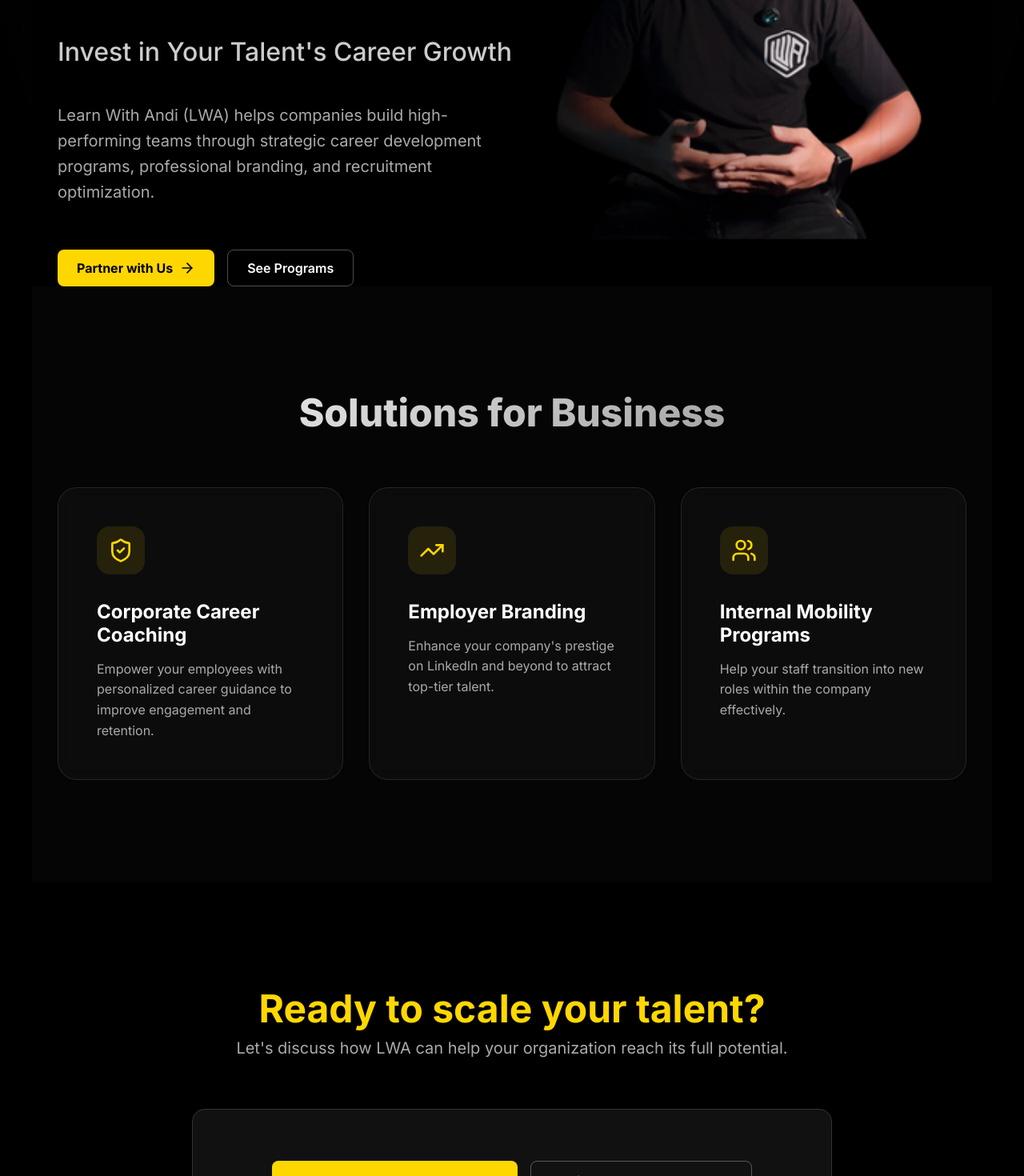
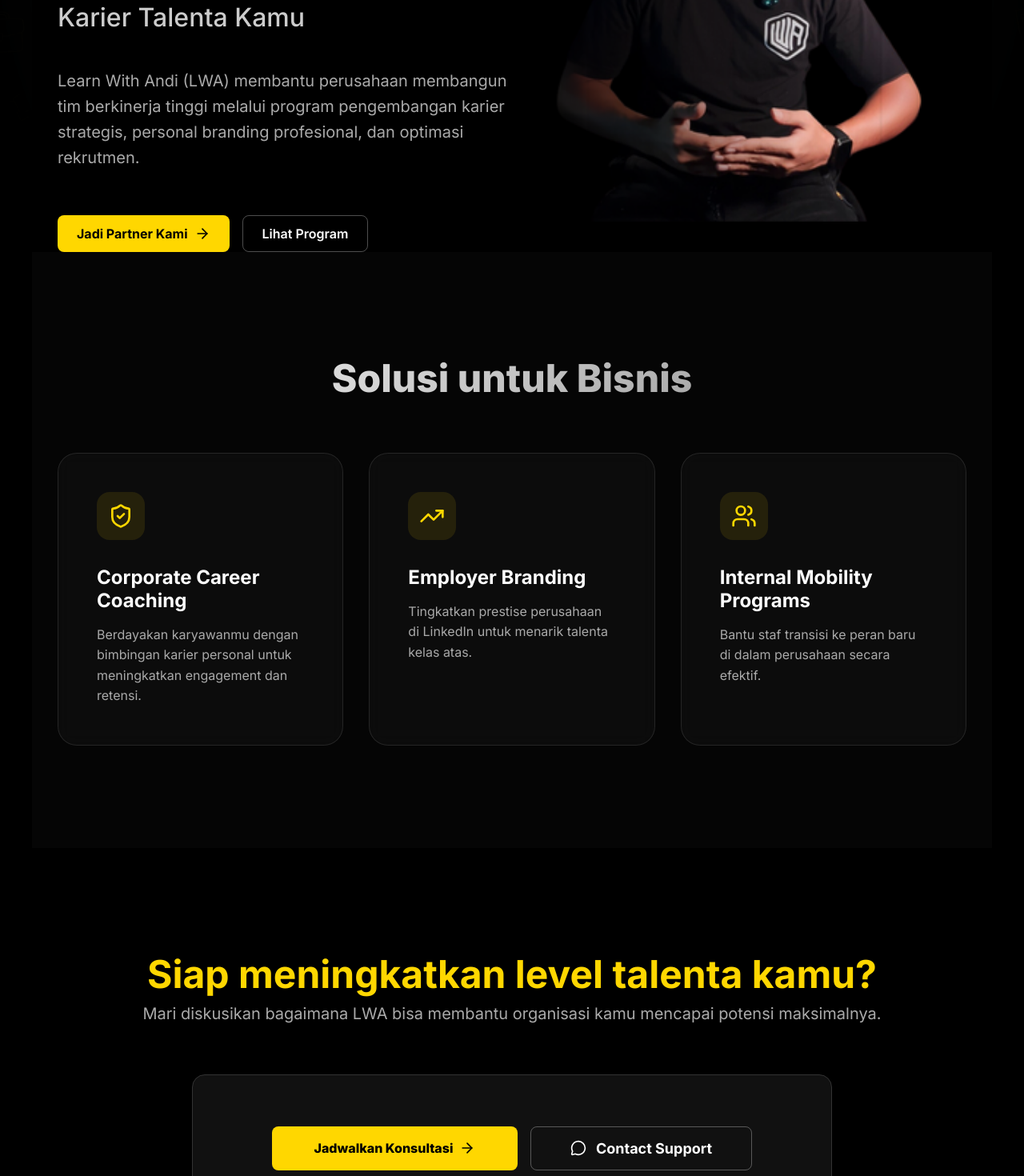
Before and after one commit to alvianzf/learnwithandi.com, a Next.js app: page /partnership in a window 1280 px wide. Shown: the part 500-1970 px from the top of the page at 80% size. Built offline with nearby package versions, Linux system fonts and the light colour scheme.

Commit message:
docs: translate partnership page to indonesian

```diff
--- a/src/app/partnership/page.tsx
+++ b/src/app/partnership/page.tsx
@@ -8,7 +8,7 @@
 
 export const metadata = {
   title: 'Partnership | Learn With Andi',
-  description: 'Collaborate with Learn With Andi to accelerate your team&apos;s career growth and performance.',
+  description: 'Berkolaborasi dengan Learn With Andi untuk mengakselerasi pertumbuhan karier dan performa tim Anda.',
 };
 
 export default function PartnershipPage() {
--- a/src/components/sections/marketing/PartnershipHero.tsx
+++ b/src/components/sections/marketing/PartnershipHero.tsx
@@ -24,7 +24,7 @@
             {hero.badge}
           </div>
           <h1 className={styles.headline}>
-            {hero.headline?.replace("'s", "&apos;s")}
+            {hero.headline}
           </h1>
           <h2 className={styles.subHeadlineMain}>{hero.subHeadline}</h2>
           <p className={styles.description}>{hero.description}</p>
--- a/src/data/content.ts
+++ b/src/data/content.ts
@@ -446,40 +446,40 @@
   partnership: {
     hero: {
       badge: "LWA for Business",
-      headline: "Accelerate Your Team's Performance.",
-      subHeadline: "Invest in Your Talent's Career Growth",
-      description: "Learn With Andi (LWA) helps companies build high-performing teams through strategic career development programs, professional branding, and recruitment optimization.",
+      headline: "Akselerasi Performa Tim Kamu.",
+      subHeadline: "Investasi Nyata untuk Pertumbuhan Karier Talenta Kamu",
+      description: "Learn With Andi (LWA) membantu perusahaan membangun tim berkinerja tinggi melalui program pengembangan karier strategis, personal branding profesional, dan optimasi rekrutmen.",
       primaryCta: {
-        text: "Partner with Us",
+        text: "Jadi Partner Kami",
         link: "http://wa.me/6282164815973",
       },
       secondaryCta: {
-        text: "See Programs",
-        link: "#programs",
+        text: "Lihat Program",
+        link: "#partnership-solutions",
       },
       image: "/assets/andi/potrait.png", // Reuse for now
     },
     solutions: {
-      title: "Solutions for Business",
+      title: "Solusi untuk Bisnis",
       items: [
         {
           title: "Corporate Career Coaching",
-          description: "Empower your employees with personalized career guidance to improve engagement and retention.",
+          description: "Berdayakan karyawanmu dengan bimbingan karier personal untuk meningkatkan engagement dan retensi.",
         },
         {
           title: "Employer Branding",
-          description: "Enhance your company's prestige on LinkedIn and beyond to attract top-tier talent.",
+          description: "Tingkatkan prestise perusahaan di LinkedIn untuk menarik talenta kelas atas.",
         },
         {
           title: "Internal Mobility Programs",
-          description: "Help your staff transition into new roles within the company effectively.",
+          description: "Bantu staf transisi ke peran baru di dalam perusahaan secara efektif.",
         },
       ],
     },
     cta: {
-      title: "Ready to scale your talent?",
-      subtitle: "Let's discuss how LWA can help your organization reach its full potential.",
-      buttonText: "Schedule a Consultation",
+      title: "Siap meningkatkan level talenta kamu?",
+      subtitle: "Mari diskusikan bagaimana LWA bisa membantu organisasi kamu mencapai potensi maksimalnya.",
+      buttonText: "Jadwalkan Konsultasi",
       link: "http://wa.me/6282164815973",
     }
   },
```
